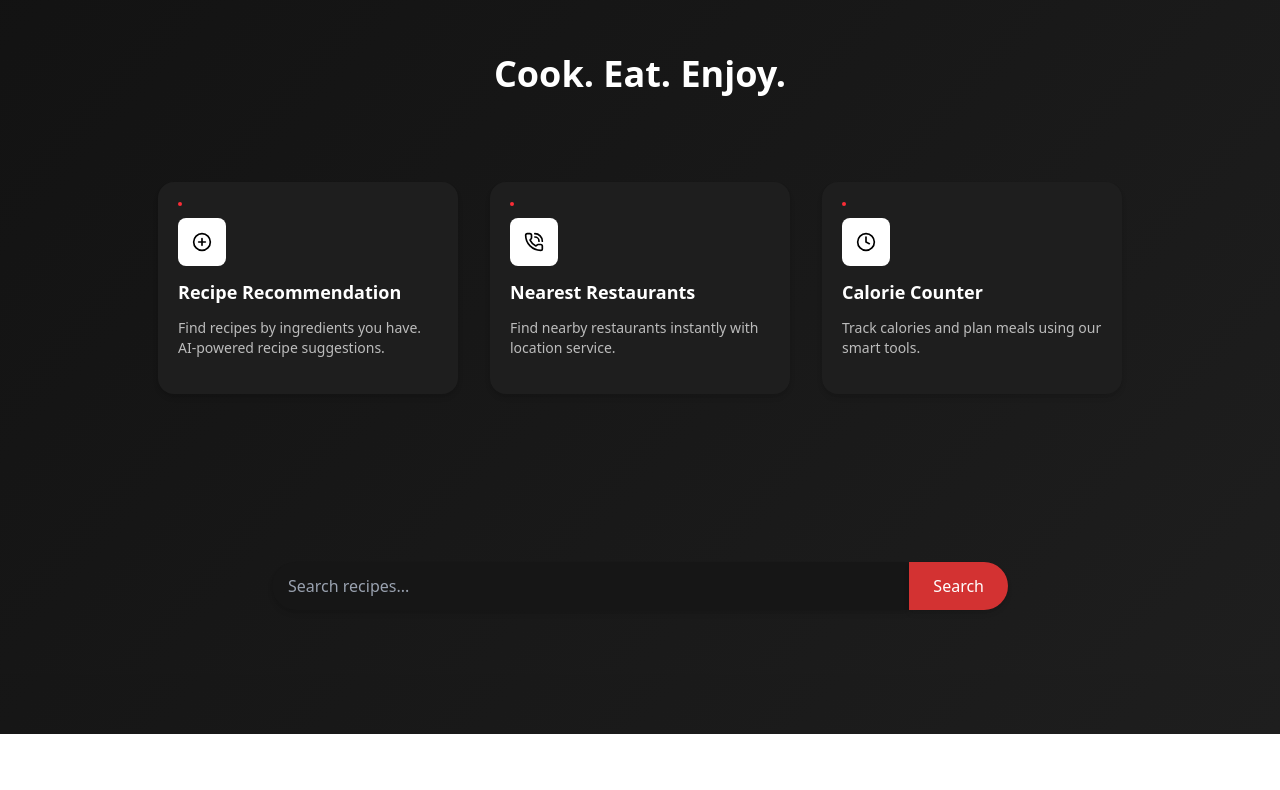
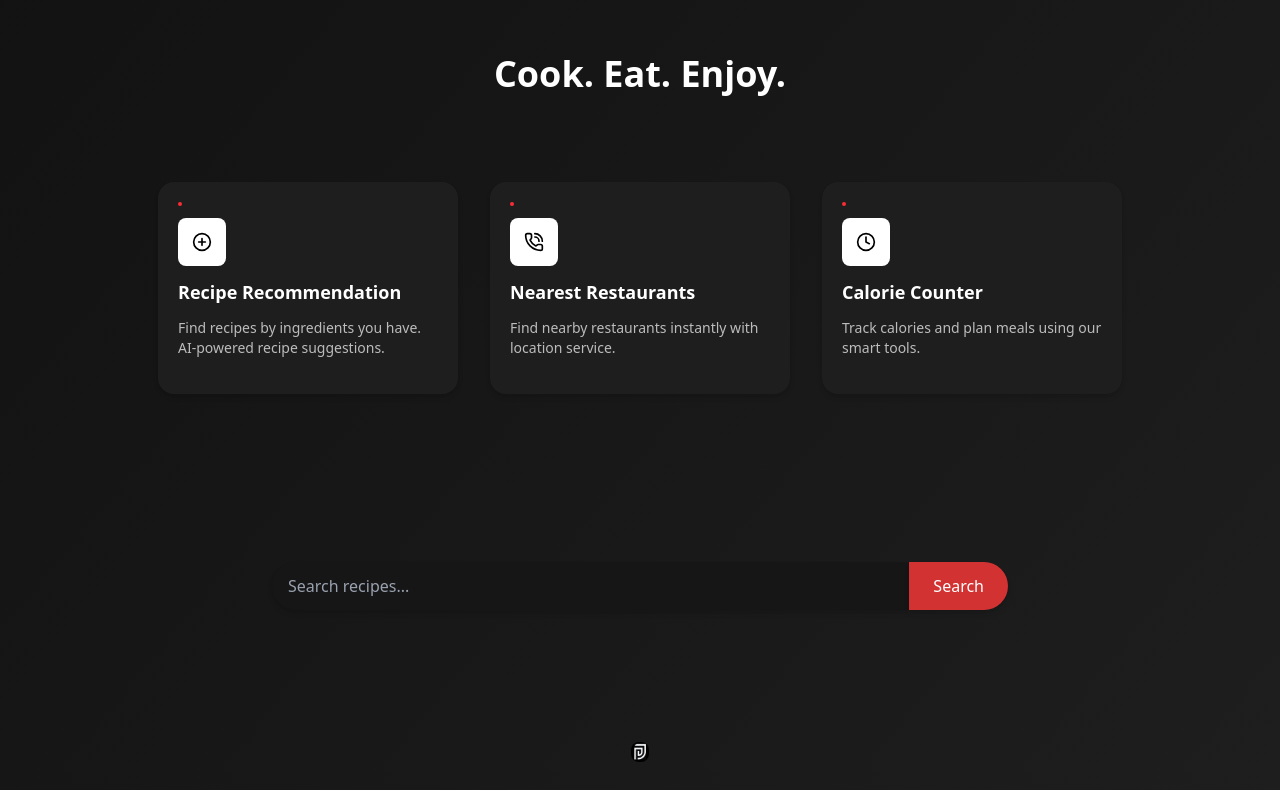
Before and after one commit to pj1607/BeSpicy, a React (Vite) app in the folder frontend/: page / in a window 1280 px wide. Shown: the part 802-1592 px from the top of the page. Before the commit the page ends 1536 px from the top, so only its background shows below. Built offline with nearby package versions, Linux system fonts and the light colour scheme.

Commit message:
Fix: updated

```diff
--- a/frontend/src/App.jsx
+++ b/frontend/src/App.jsx
@@ -2,6 +2,7 @@ import React from "react";
 import { BrowserRouter as Router, Routes, Route } from "react-router-dom";
 import NavBar from "./components/NavBar";
 import Home from "./pages/Home";
+import Footer from "./components/Footer";
 
 const App = () => {
   return (
@@ -11,6 +12,7 @@ const App = () => {
         <Routes>
           <Route path="/" element={<Home />} />
         </Routes>
+        <Footer/>
       </div>
     </Router>
   );
--- /dev/null
+++ b/frontend/src/components/Footer.jsx
@@ -0,0 +1,20 @@
+import React from 'react';
+import pjLogo from '../../assets/logo2.png';
+
+const Footer = () => {
+  return (
+    <footer className="mb-5 text-gray-400 py-2 mt-5 text-center text-[7px] sm:text-[10px]">
+      <div className="flex justify-center items-center gap-1">
+        <img
+          src={pjLogo}
+          alt="PJ Logo"
+          width={18}
+          height={18}
+          className="rounded-lg"
+        />
+      </div>
+    </footer>
+  );
+};
+
+export default Footer;
```
Also changed, not shown: frontend/assets/logo2.png (added).
